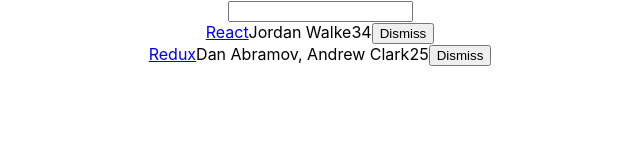
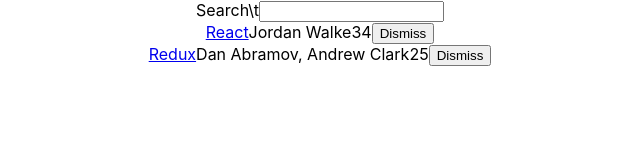
Before and after one commit to jthommiller/AztianPahola-Pullrepo, a React (Create React App) app: page / in a window 1280 px wide. Shown: the top 160 px of the page, without its empty margins (320-960 px from the left). Built offline with nearby package versions, Linux system fonts and the light colour scheme.

Commit message:
Passing children to classes

```diff
--- a/src/App.js
+++ b/src/App.js
@@ -56,7 +56,9 @@
       <div className="App">
         <Search
           onChange={this.onSearchChange}
-          value={searchTerm} />
+          value={searchTerm}>
+          Search\t
+          </Search>
 
         <Table
           list={list}
@@ -69,9 +71,10 @@
 
 class Search extends Component {
   render() {
-    const { value, onChange } = this.props;
+    const { value, onChange,children } = this.props;
     return (
       <form>
+        {children}
         <input
           type="text"
           onChange={onChange}
```
